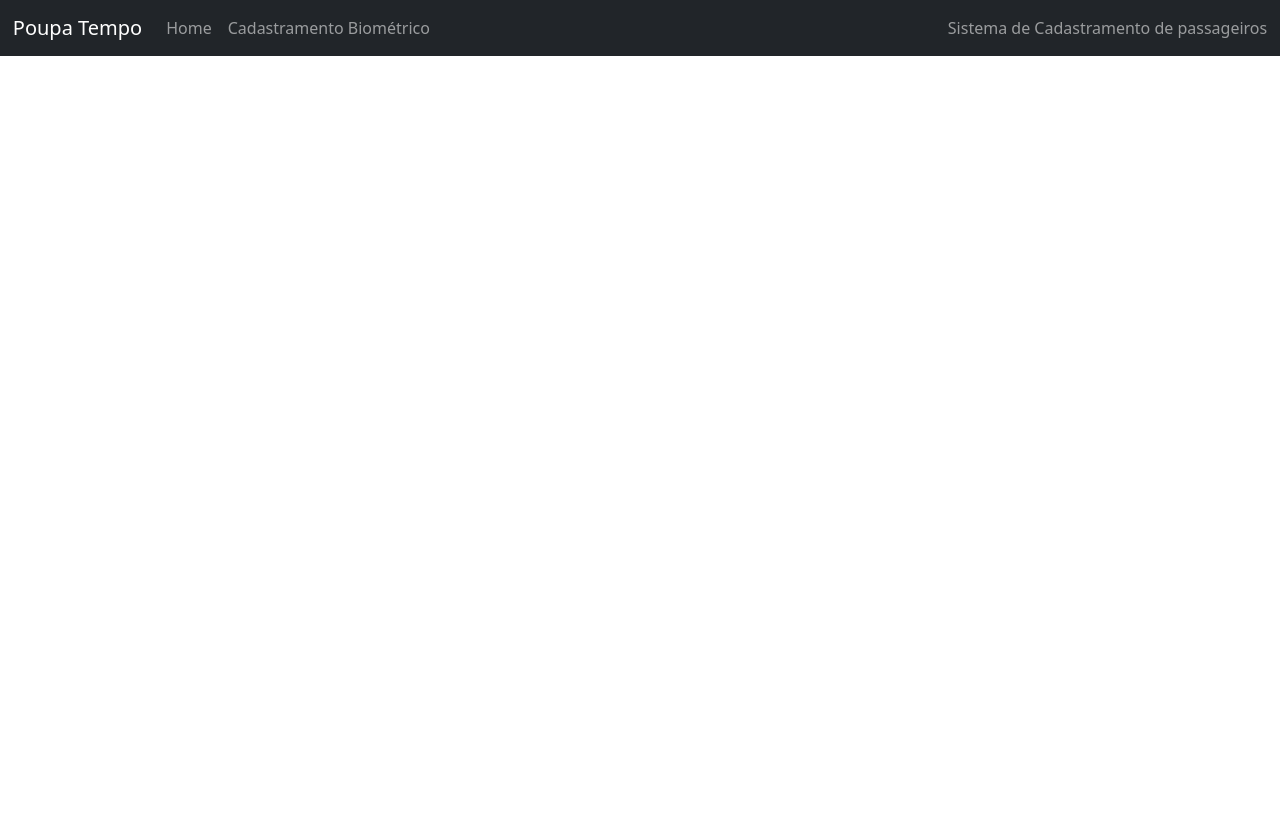
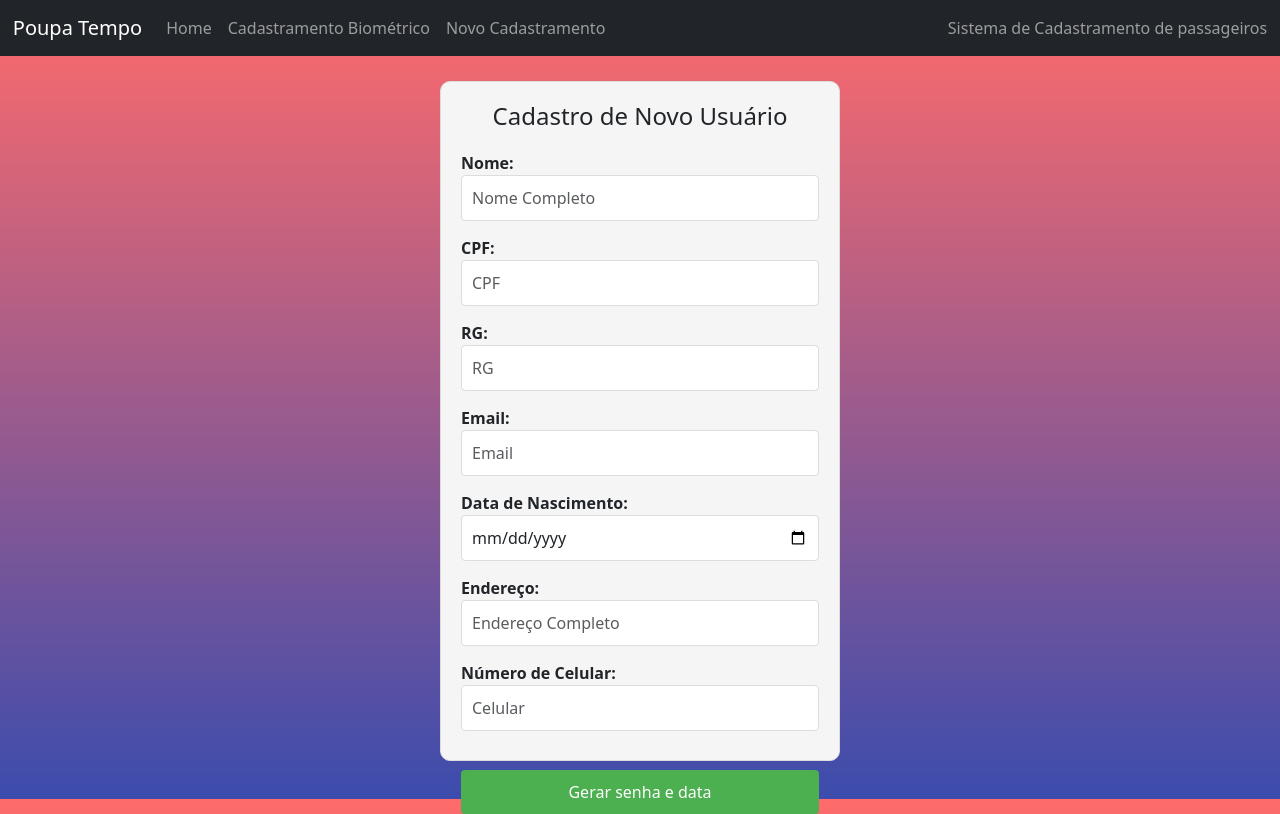
Before and after one commit to GiovannaMarozzi/BioConfirm-APP, an Angular app: page /new-passenger in a window 1280 px wide. Before the commit this address led to /. Built offline with nearby package versions, Linux system fonts and the light colour scheme.

Commit message:
Implement new Page in project

```diff
--- a/src/app/app.component.html
+++ b/src/app/app.component.html
@@ -4,6 +4,7 @@
     <div class="navbar-nav">
       <a class="nav-link" routerLink="/home">Home</a>
       <a class="nav-link" routerLink="/cad-biometric">Cadastramento Biométrico</a>
+      <a class="nav-link" routerLink="/new-passenger">Novo Cadastramento</a>
     </div>
   </div>
   <span class="navbar-text">
--- a/src/app/app.module.ts
+++ b/src/app/app.module.ts
@@ -1,6 +1,5 @@
 import { NgModule } from '@angular/core';
 import { BrowserModule } from '@angular/platform-browser';
-import { BootstrapOptions } from '@angular/core';
 import { FormsModule } from '@angular/forms';
 
 
@@ -8,6 +7,7 @@ import { FormsModule } from '@angular/forms';
 import { AppComponent } from './app.component';
 import { HomeComponent } from './home/home.component';
 import { CadBiometricComponent } from './cad-biometric/cad-biometric.component';
+import { NewPaassengerComponent } from './new-paassenger/new-paassenger.component';
 import { routing } from './app.routing';
 
 
@@ -15,7 +15,8 @@ import { routing } from './app.routing';
   declarations: [
     AppComponent,
     HomeComponent,
-    CadBiometricComponent
+    CadBiometricComponent,
+    NewPaassengerComponent
   ],
   imports: [
     BrowserModule,
--- a/src/app/app.routing.ts
+++ b/src/app/app.routing.ts
@@ -2,10 +2,12 @@ import { Routes, RouterModule } from "@angular/router";
 import { HomeComponent } from "./home/home.component";
 import { CadBiometricComponent } from "./cad-biometric/cad-biometric.component";
 import { ModuleWithProviders } from "@angular/core";
+import { NewPaassengerComponent } from "./new-paassenger/new-paassenger.component";
 
 const APP_ROUTES: Routes = [
     { path: 'home', component: HomeComponent },
-    { path: 'cad-biometric', component: CadBiometricComponent }
+    { path: 'cad-biometric', component: CadBiometricComponent },
+    { path: 'new-passenger', component: NewPaassengerComponent}
 ];
 
 export const routing: ModuleWithProviders<RouterModule> = RouterModule.forRoot(APP_ROUTES);
--- a/src/app/cad-biometric/cad-biometric.component.css
+++ b/src/app/cad-biometric/cad-biometric.component.css
@@ -1,10 +1,17 @@
 #form-passenger {
-    max-width: 30%;
+    max-width: 550px;
     margin: 0 auto;
-    padding: 2%;
-    background-color: #f2f2f2;
-    border-radius: 2%;
-    margin-top: 2%;
+    padding: 20px;
+    background-color: #f5f5f5;
+    border: 1px solid #ddd;
+    border-radius: 10px;
+    margin-top: 25px;
+}
+
+#form-passenger h2 {
+    text-align: center;
+    font-size: 24px;
+    margin-bottom: 20px;
 }
 
 #form-passenger form {
@@ -61,16 +68,24 @@
     margin-left: 1%;
 }
 
-#buttons-biometric{
+#buttons-biometric {
     display: flex;
     margin-left: 25px;
 }
 
-#collapse{
+#collapse {
     background-color: #f2f2f2;
 }
 
 .show {
     display: block !important;
     background-color: rgba(0, 0, 0, 0.5);
-  }
+}
+
+#titlePage {
+    display: flex;
+    justify-content: center;
+    align-items: center;
+    padding-top: 2%;
+    /* height: 100vh; */
+}
--- a/src/app/cad-biometric/cad-biometric.component.html
+++ b/src/app/cad-biometric/cad-biometric.component.html
@@ -1,5 +1,6 @@
 <div id="form-passenger">
     <form (ngSubmit)="submitForm()" #cadastroForm="ngForm">
+        <h2>Cadastramento Biométrico</h2>
         <div class="mb-3">
             <label for="nome">Nome:</label>
             <input type="text" id="nome" name="nome" class="form-control" placeholder="Nome Completo"
@@ -95,7 +96,6 @@
                         </button>
                     </div>
                     <div class="modal-body">
-                        <!-- Modal body content here -->
                     </div>
                     <div class="modal-footer">
                         <button type="button" class="btn btn-secondary" (click)="hideModal()">Close</button>
@@ -104,6 +104,7 @@
                 </div>
             </div>
         </div>
+        <br>
 
         <button type="submit" class="btn btn-primary" [disabled]="!cadastroForm.valid || !biometricsCompleted">
             Salvar
--- a/src/app/home/home.component.css
+++ b/src/app/home/home.component.css
@@ -3,8 +3,8 @@
 }
 
 .container-login{
-    background: rgb(191, 77, 117);
-    background: radial-gradient(circle, rgba(191, 77, 117, 1) 26%, rgba(153, 52, 164, 1) 45%, rgba(40, 36, 36, 1) 97%);
+    /* background: rgb(191, 77, 117); */
+    /* background: radial-gradient(circle, rgba(191, 77, 117, 1) 26%, rgba(153, 52, 164, 1) 45%, rgba(40, 36, 36, 1) 97%); */
     height: 95vh;
     display: flex;
     justify-content: center;
--- /dev/null
+++ b/src/app/new-paassenger/new-paassenger.component.css
@@ -0,0 +1,48 @@
+#newPassenger {
+    max-width: 400px;
+    margin: 0 auto;
+    padding: 20px;
+    background-color: #f5f5f5;
+    border: 1px solid #ddd;
+    border-radius: 10px;
+    margin-top: 25px;
+    height: 85vh;
+}
+
+#newPassenger h2 {
+    text-align: center;
+    font-size: 24px;
+    margin-bottom: 20px;
+}
+
+#newPassenger label {
+    font-weight: bold;
+}
+
+#newPassenger .form-control {
+    width: 100%;
+    padding: 10px;
+    margin-bottom: 15px;
+    border: 1px solid #ddd;
+    border-radius: 4px;
+    box-sizing: border-box;
+}
+
+#newPassenger button {
+    display: block;
+    width: 100%;
+    padding: 10px;
+    background-color: #4caf50;
+    color: white;
+    border: none;
+    border-radius: 4px;
+    cursor: pointer;
+}
+
+#newPassenger button:hover {
+    background-color: #45a049;
+}
+
+#newPassenger {
+    margin-bottom: 3%;
+}
--- /dev/null
+++ b/src/app/new-paassenger/new-paassenger.component.html
@@ -0,0 +1,43 @@
+<div id="newPassenger">
+    <form id="formCad">
+        <h2>Cadastro de Novo Usuário</h2>
+    <div class="form-group">
+      <label for="nome">Nome:</label>
+      <input type="text" id="nome" name="nome" class="form-control" placeholder="Nome Completo">
+    </div>
+
+    <div class="form-group">
+      <label for="cpf">CPF:</label>
+      <input type="text" id="cpf" name="cpf" class="form-control" placeholder="CPF">
+    </div>
+
+    <div class="form-group">
+      <label for="rg">RG:</label>
+      <input type="text" id="rg" name="rg" class="form-control" placeholder="RG">
+    </div>
+
+    <div class="form-group">
+      <label for="email">Email:</label>
+      <input type="email" id="email" name="email" class="form-control" placeholder="Email">
+    </div>
+
+    <div class="form-group">
+      <label for="dataNascimento">Data de Nascimento:</label>
+      <input type="date" id="dataNascimento" name="dataNascimento" class="form-control">
+    </div>
+
+    <div class="form-group">
+      <label for="endereco">Endereço:</label>
+      <input type="text" id="endereco" name="endereco" class="form-control" placeholder="Endereço Completo">
+    </div>
+
+    <div class="form-group">
+      <label for="celular">Número de Celular:</label>
+      <input type="tel" id="celular" name="celular" class="form-control" placeholder="Celular">
+    </div>
+    <br>
+
+    <button type="submit" class="btn btn-primary">Gerar senha e data</button>
+
+    </form>
+</div>
--- a/src/styles.css
+++ b/src/styles.css
@@ -1,5 +1,9 @@
-html, body {
+/* html, body {
     height: 100%;
     margin: 0;
     padding: 0;
+  }   */
+
+  body {
+    background: linear-gradient(to bottom, #ff6b6b, #3c4cad);
   }
```
Also changed, not shown: src/app/new-paassenger/new-paassenger.component.ts (added, +10 -0 lines), 1 other file (tests, documents, lock files or other folders).
